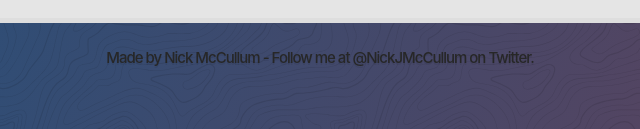
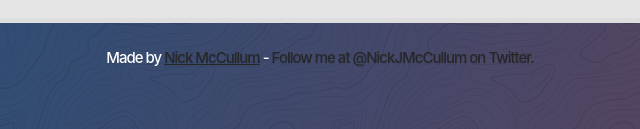
Before and after one commit to Fox-Hill/fox-hill-website, a plain HTML site: page index.html in a window 1280 px wide. Shown: the part 688-817 px from the top of the page, 320-960 px from the left. Drawn offline with Linux system fonts and the light colour scheme.

Commit message:
fixed footer

```diff
--- a/index.html
+++ b/index.html
@@ -61,8 +61,8 @@
           </div>
 
           <div class="footer">
-            <p text-align="center">
-              Made by <a href="https://nickmccullum.com" target="_blank">Nick McCullum</a> -
+            <p text-align="center" style="color:white">
+              Made by <a href="https://nickmccullum.com" target="_blank"><u>Nick McCullum</u></a> -
               <a href="https://twitter.com/NickJMcCullum?ref_src=twsrc%5Etfw" class="twitter-follow-button" data-show-count="false"> Follow me at @NickJMcCullum on Twitter.</a><script async src="https://platform.twitter.com/widgets.js" charset="utf-8"></script>
             </p>
           </div>
```
